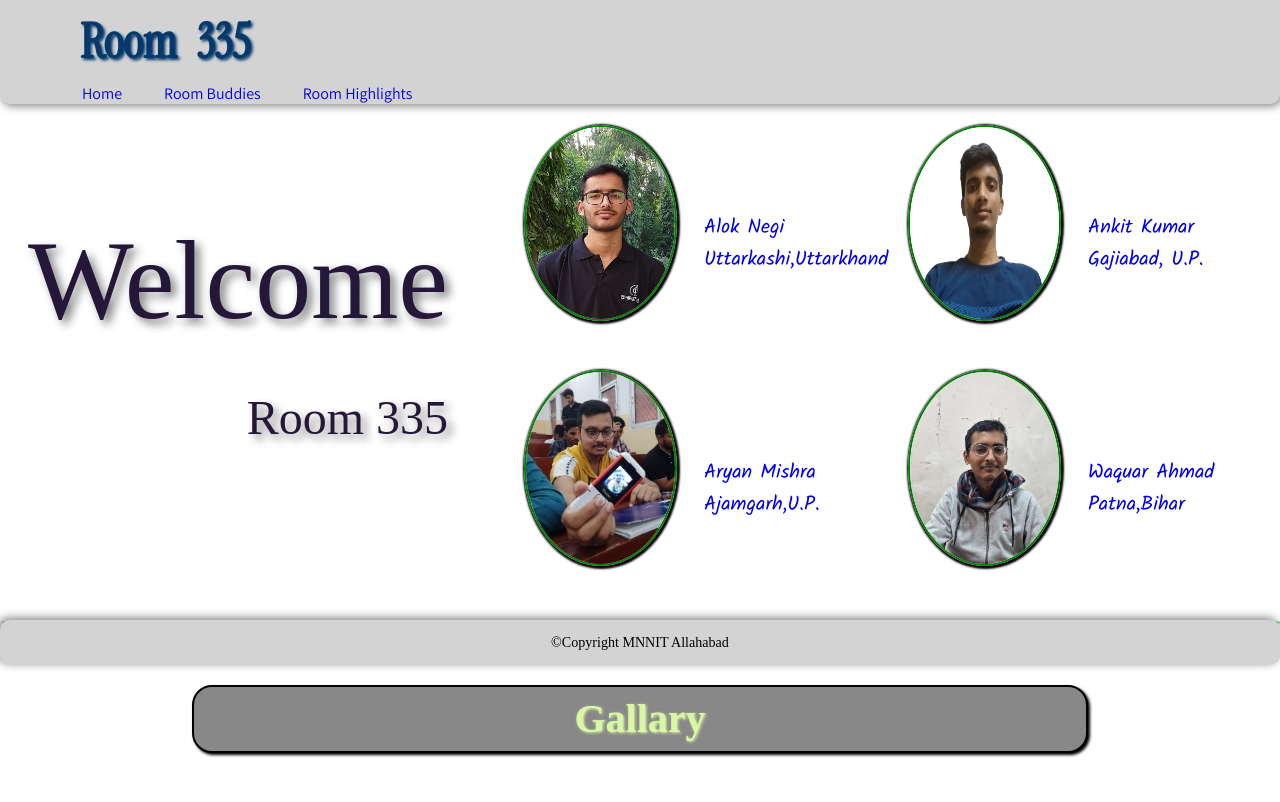
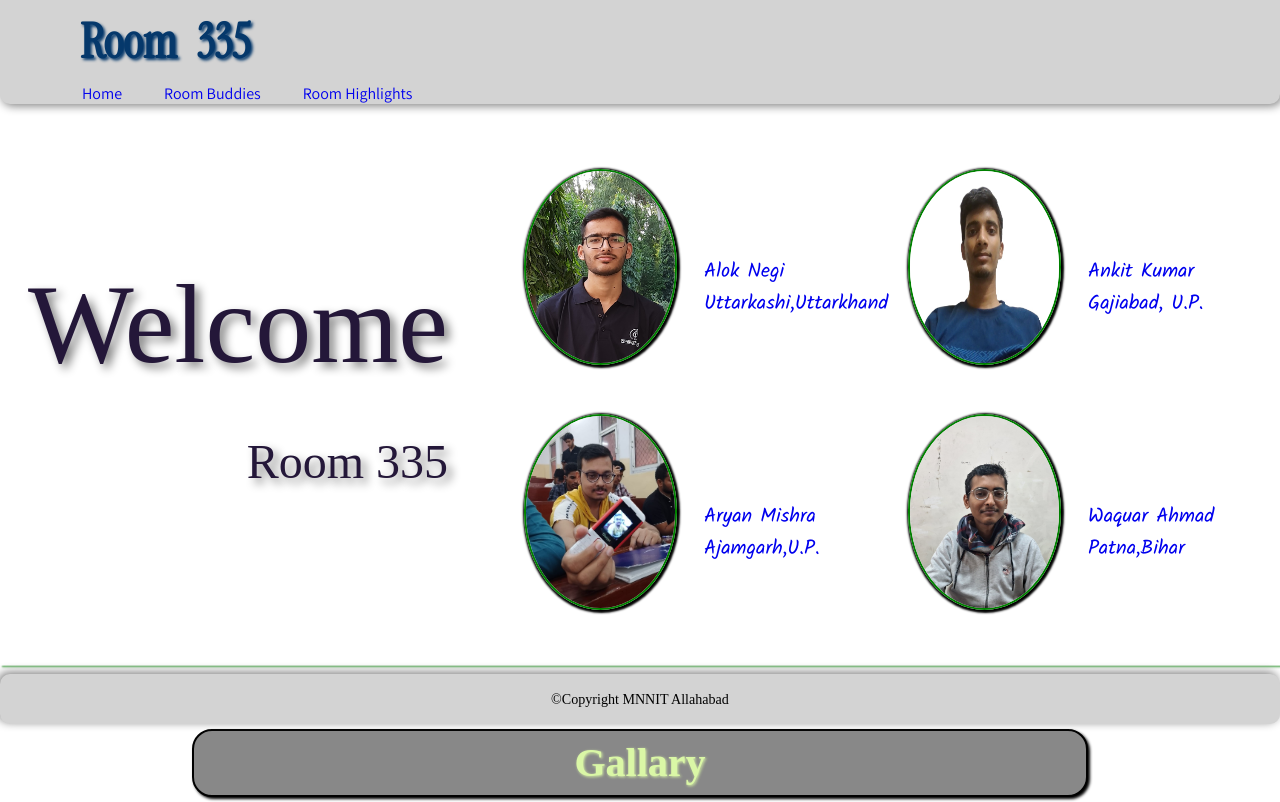
Before and after one commit to aloknegi786/mini-project, a plain HTML site: page index.html in a window 1280 px wide. Shown: the top 802 px of the page. Drawn offline with nearby package versions, Linux system fonts and the light colour scheme; a web font is replaced by a local one.

Commit message:
Update style.css

```diff
--- a/style.css
+++ b/style.css
@@ -84,6 +84,7 @@ li {
     width: 100%;
     height: 500px;
     display: flex;
+    margin-top: 60px;
 }
 .welcome:hover{
     cursor: default;
@@ -197,11 +198,12 @@ img:hover {
 .fixed {
     /* border: 2px solid black; */
     width: 100%;
-    height: 45px;
+    height: 50px;
     background-color: lightgrey;
     position: fixed;
     box-shadow: -2px -2px 10px gray;
     border-radius: 10px;
+    margin-top: 10px;
 }
 .fixed-box {
     /* border: 2px solid black; */
```
